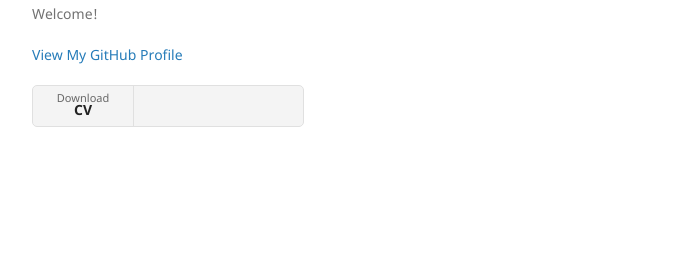
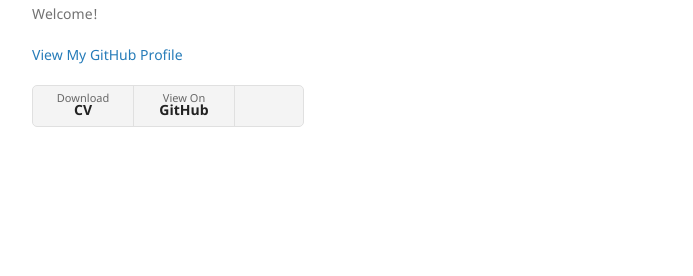
Before and after one commit to ffabio-econ/ffabio-econ.github.io, a Jekyll site: the page built from another-page.md, in a window 1280 px wide. Shown: the part 291-567 px from the top of the page, without its empty margins (26-719 px from the left). Built offline with Jekyll 4.4.1, drawn with Linux system fonts in a browser that asks for light colours; our own code applies the rules of GitHub Pages for plain Markdown files.

Commit message:
sti cazzo de bottoni

```diff
--- a/_layouts/default.html
+++ b/_layouts/default.html
@@ -34,8 +34,8 @@
         {% if site.show_downloads %}
         <ul class="downloads">
           <li><a href="{{ https://github.com/ffabio-econ/ffabio-econ.github.io/blob/main/assets/docs/cv.pdf }}">Download <strong>CV</strong></a></li>
-<!--          <li><a href="{{ site.github.tar_url }}">Download <strong>TAR Ball</strong></a></li>
-          <li><a href="{{ site.github.repository_url }}">View On <strong>GitHub</strong></a></li>-->
+<!--          <li><a href="{{ site.github.tar_url }}">Download <strong>TAR Ball</strong></a></li>-->
+          <li><a href="{{ site.github.repository_url }}">View On <strong>GitHub</strong></a></li>
         </ul>
         {% endif %}
       </header>
--- a/_sass/jekyll-theme-minimal.scss
+++ b/_sass/jekyll-theme-minimal.scss
@@ -135,7 +135,7 @@
 }
 
 .downloads li {
-  width:89px;
+  width:100px;
   float:left;
   border-right:1px solid #e0e0e0;
   height:40px;
```
